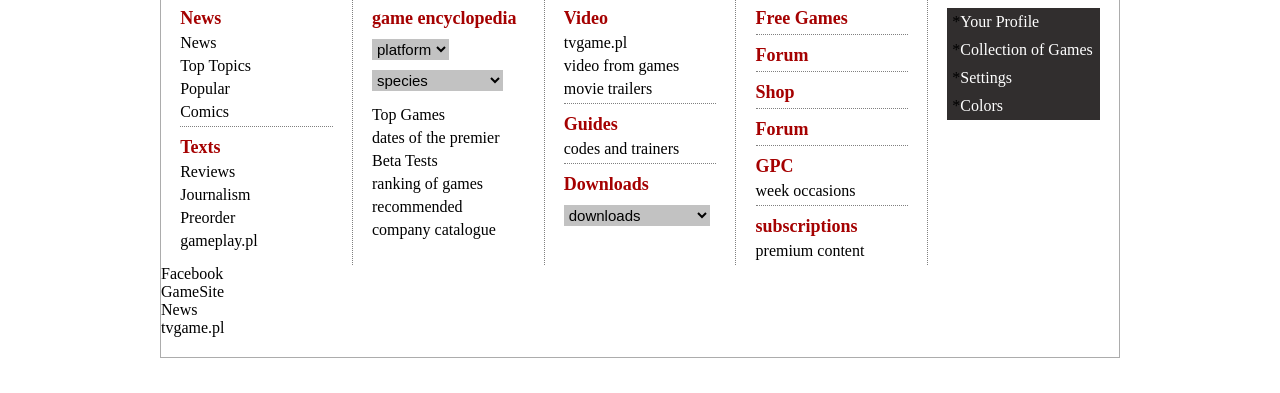
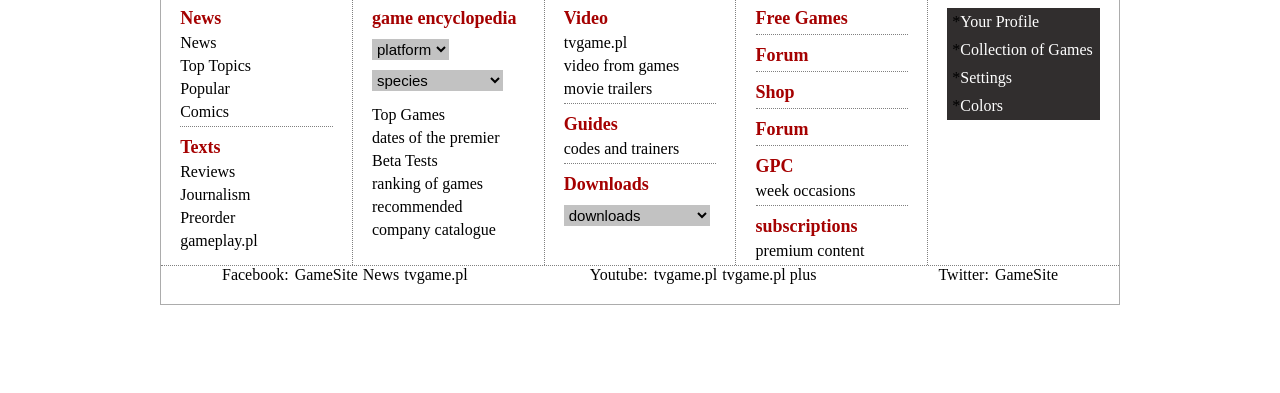
Before and after one commit to radesl/GameSite, a React app: page / in a window 1280 px wide. Shown: the part 407-800 px from the top of the page. Built offline with nearby package versions, Linux system fonts and the light colour scheme.

Commit message:
nearly finish styling of social part

```diff
--- a/src/components/MobileMenuBar/MobileMenuBarContainer.js
+++ b/src/components/MobileMenuBar/MobileMenuBarContainer.js
@@ -100,6 +100,10 @@ class MobileMenuBarContainer extends React.Component {
                 <div className='MobileMenuBarContainer__socialPart'>
                     <MobileMenuSocialIcons title={'Facebook'}
                         links={['GameSite', 'News', 'tvgame.pl']} />
+                        <MobileMenuSocialIcons title={'Youtube'}
+                        links={['tvgame.pl', 'tvgame.pl plus']} />
+                        <MobileMenuSocialIcons title={'Twitter'}
+                        links={['GameSite']} />
                 </div>
             </div>
         )
--- a/src/components/MobileMenuBar/style.scss
+++ b/src/components/MobileMenuBar/style.scss
@@ -29,4 +29,9 @@
             border: none;
         }
     }
+    &__socialPart {
+        display: flex;
+        justify-content: space-around;
+        border-top: 1px dotted gray;
+    }
 }
--- a/src/components/MobileMenuSocialIcons/MobileMenuSocialIcons.js
+++ b/src/components/MobileMenuSocialIcons/MobileMenuSocialIcons.js
@@ -2,6 +2,9 @@ import React from 'react'
 
 const MobileMenuSocialIcons = props => {
     const { link } = props
-    return <div>{link}</div>
+    return (
+        <div className='MobileMenuSocialIcons'>
+            <a>{link}</a>
+        </div>)
 }
 export default MobileMenuSocialIcons
--- a/src/components/MobileMenuSocialIcons/MobileMenuSocialIconsContainer.js
+++ b/src/components/MobileMenuSocialIcons/MobileMenuSocialIconsContainer.js
@@ -1,5 +1,6 @@
 import React from 'react'
 import MobileMenuSocialIcons from './MobileMenuSocialIcons'
+import './style.scss'
 
 class MobileMenuSocialIconsContainer extends React.Component {
     constructor() {
@@ -16,9 +17,9 @@ class MobileMenuSocialIconsContainer extends React.Component {
         const showSocialPlatforms = this.showSocialPlatforms()
         const { title } = this.props
         return (
-            <div>
-                <div>{title}</div>
-                <div>
+            <div className='MobileMenuSocialIconsContainer'>
+                <div className={`MobileMenuSocialIconsContainer--${title}`}>{title}:</div>
+                <div className='MobileMenuSocialIconsContainer__platformLinks'>
                     {showSocialPlatforms}
                 </div>
             </div>
--- /dev/null
+++ b/src/components/MobileMenuSocialIcons/style.scss
@@ -0,0 +1,10 @@
+.MobileMenuSocialIconsContainer {
+    display: flex;
+    &__platformLinks {
+        display: flex;
+        padding-left: 1px;
+    }
+}
+.MobileMenuSocialIcons {
+    padding-left: 5px;
+}
```
